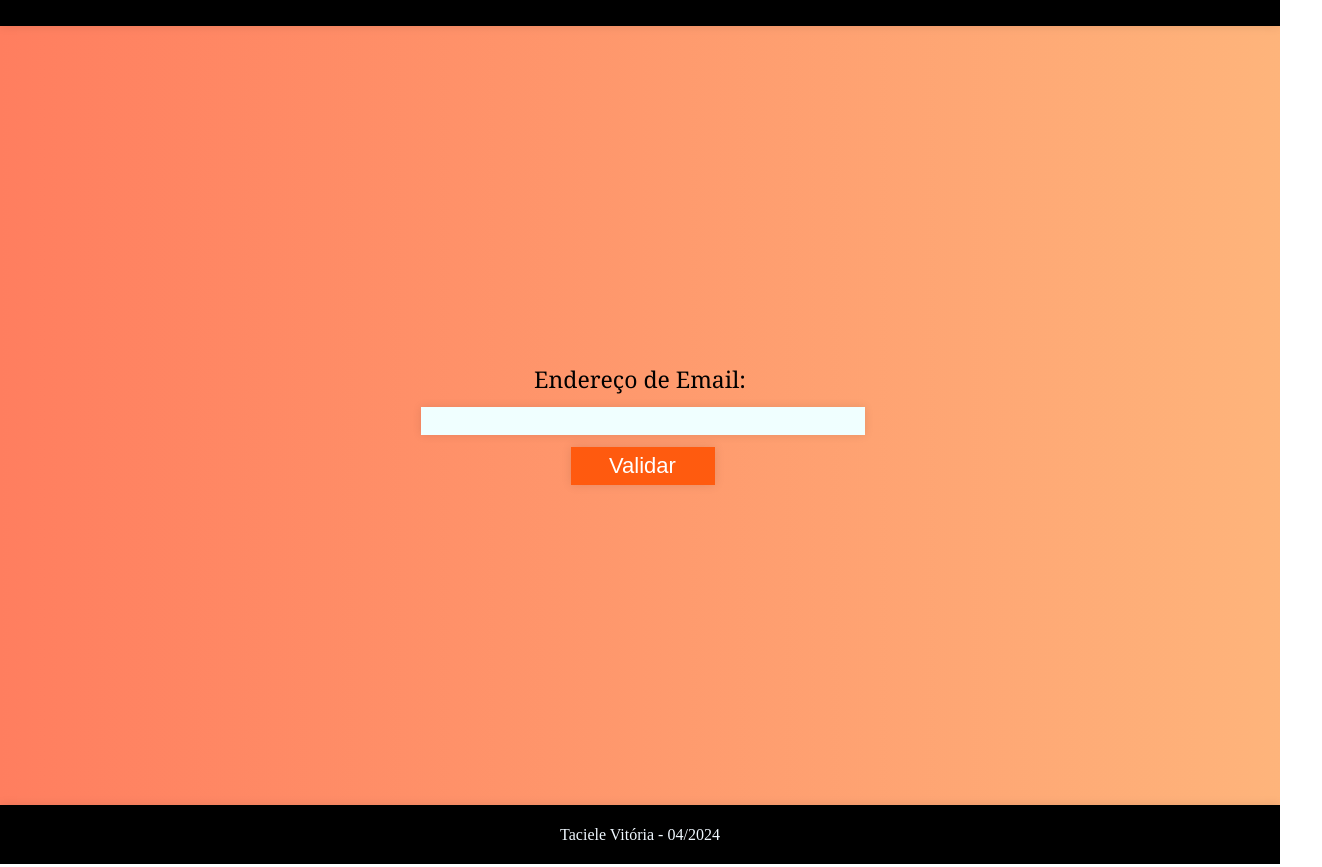
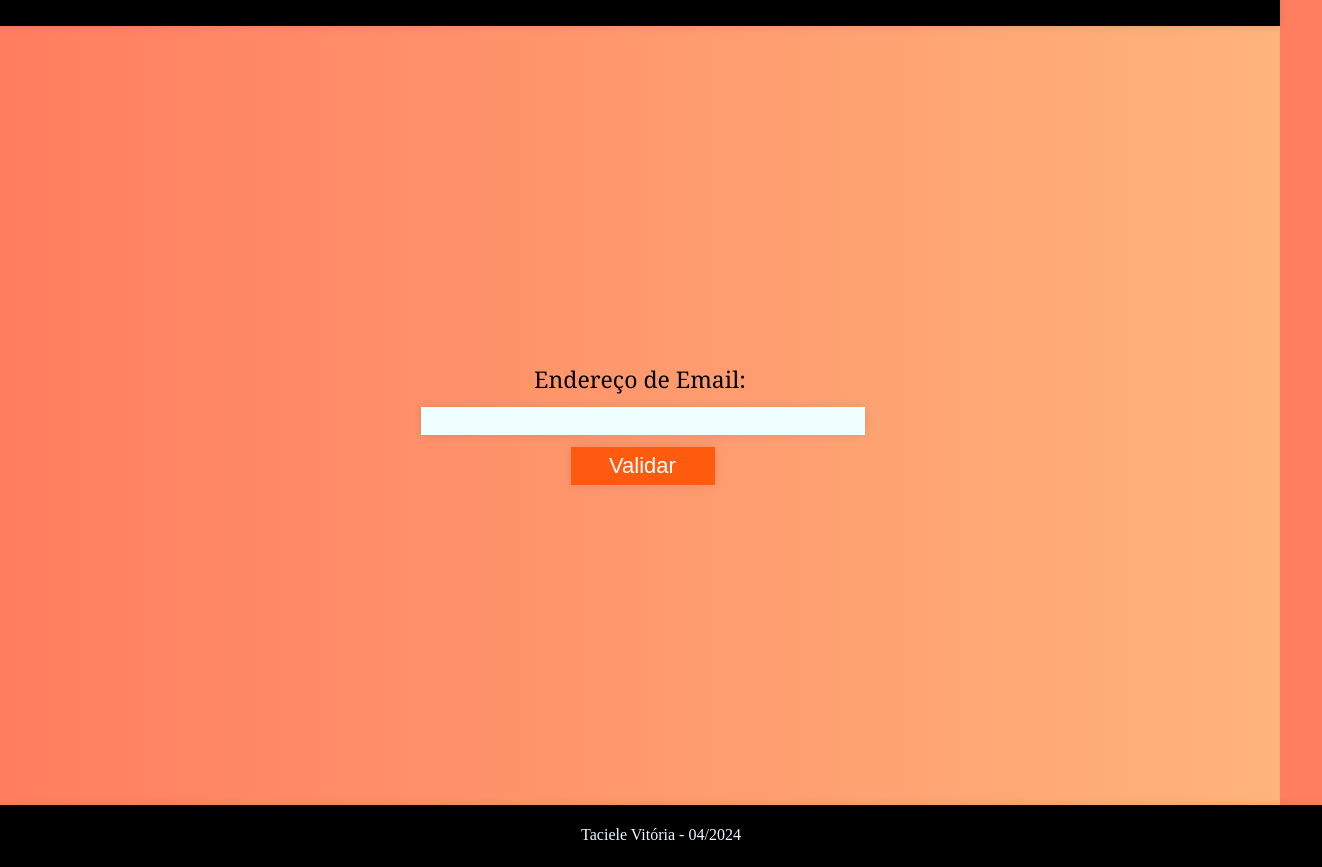
Before and after one commit to TacieleCosta/Valida-o-email, a plain HTML site: page index.html in a window 1280 px wide. Shown: the part 79-946 px from the top of the page, 1322 px wide, since content can reach past the window. Drawn offline with Linux system fonts and the light colour scheme.

Commit message:
Update index.html

```diff
--- a/index.html
+++ b/index.html
@@ -58,14 +58,17 @@
             padding-top: 5px;
         }
         footer{
-            height: 17px;
-            width: auto;
+    height: 20px;
+    width: 100%;
+    display: block;
+    align-self: end;
     border: 1px solid #000000;
     padding: 20px;
     box-shadow: 0 0 10px rgba(0, 0, 0, 0.1);
     background-color: black;
     text-align: center;
 }
+
     </style>
 </head>
 <body>
```
Lines whose indentation alone changed are shown as unchanged.
